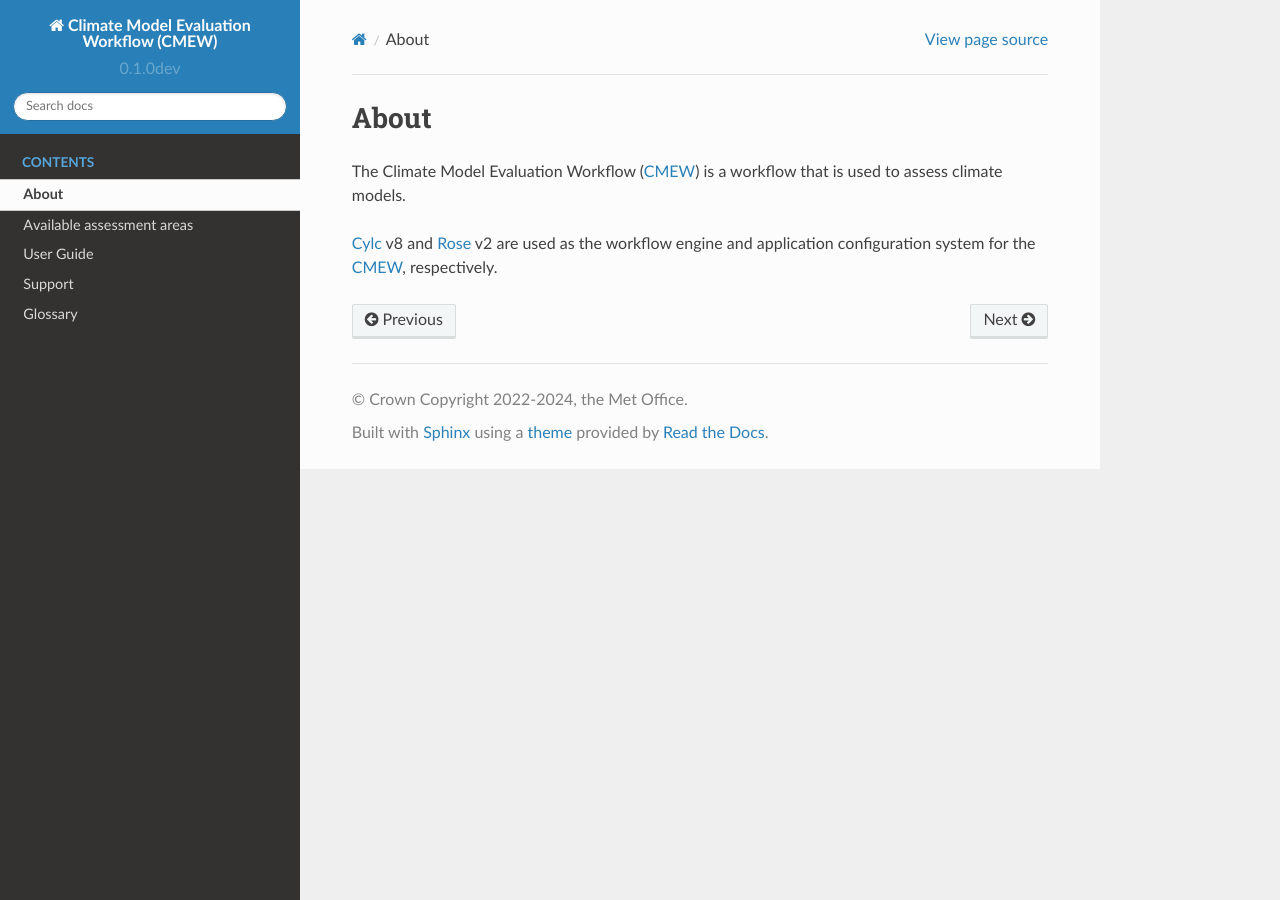
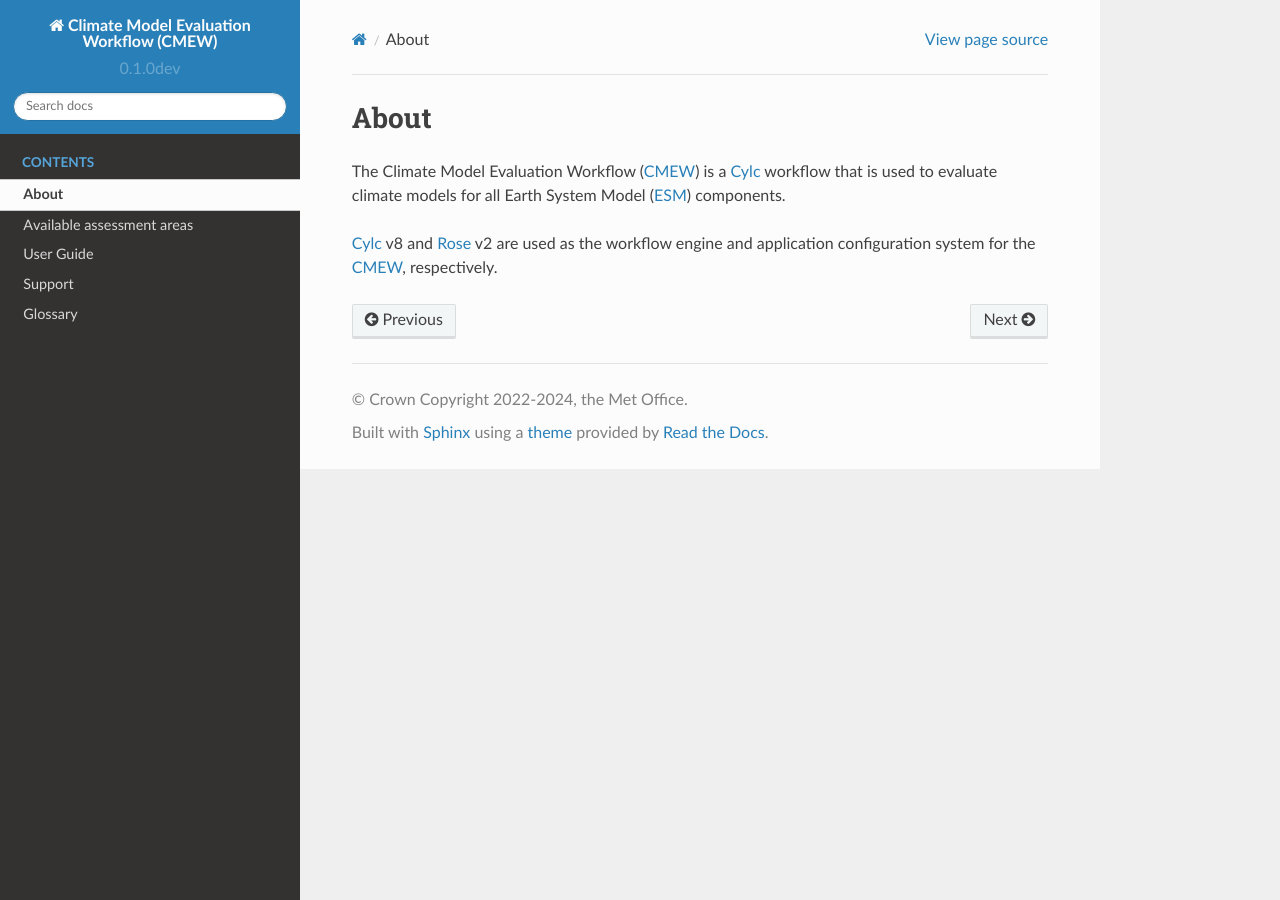
Before and after one commit to MetOffice/CMEW, a Sphinx documentation site: the page built from doc/source/about.rst, in a window 1280 px wide. Built offline with Sphinx 7.4.7 and the Read the Docs theme 2.0.0, drawn with Linux system fonts in a browser that asks for light colours.

Commit message:
#119: Update the description of CMEW in the about.rst page
* #89: updated_about_rst_to_match_readme.md

* #89 corrected copyright date and fixed text

* #89: Removed parentheses around |Cylc|

```diff
--- a/doc/source/about.rst
+++ b/doc/source/about.rst
@@ -6,8 +6,8 @@ About
 
 .. include:: common.txt
 
-The Climate Model Evaluation Workflow (|CMEW|) is a workflow that is used to
-assess climate models.
+The Climate Model Evaluation Workflow (|CMEW|) is a |Cylc| workflow that is
+used to evaluate climate models for all Earth System Model (|ESM|) components.
 
 |Cylc| v8 and |Rose| v2 are used as the workflow engine and application
 configuration system for the |CMEW|, respectively.
```
Also changed, not shown: other parts of doc/source/about.rst (+1 -1 lines).
